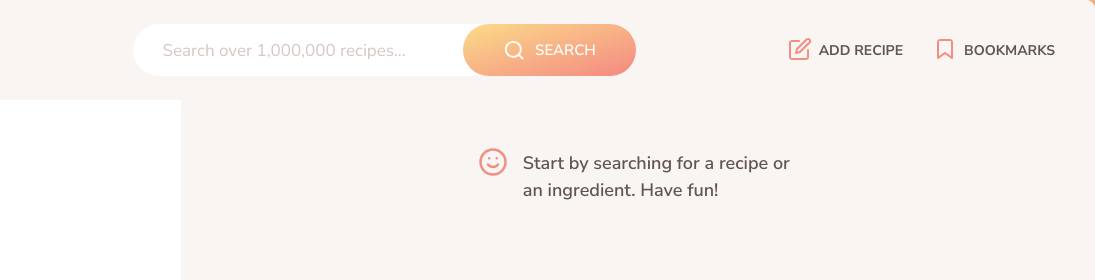
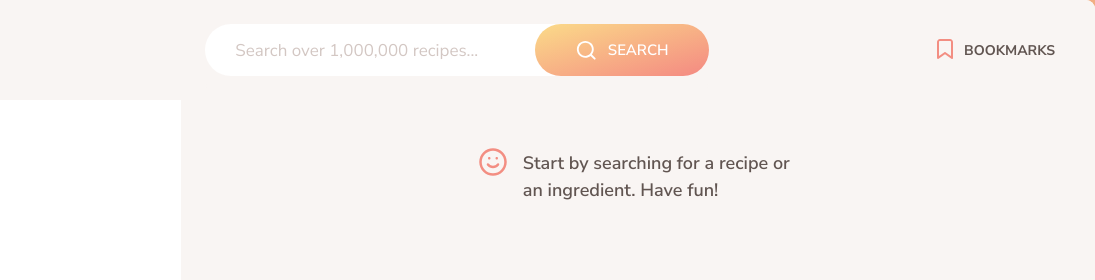
Before and after one commit to Hi-JCL/Forkify, a plain HTML site: page index.html in a window 1280 px wide. Shown: the top 280 px of the page, 185-1280 px from the left. Drawn offline with Linux system fonts and the light colour scheme; no server answers.

Commit message:
Add files via upload

```diff
--- a/index.html
+++ b/index.html
@@ -44,12 +44,12 @@
         <nav class="nav">
           <ul class="nav__list">
             <li class="nav__item">
-              <button class="nav__btn nav__btn--add-recipe">
+              <!-- <button class="nav__btn nav__btn--add-recipe">
                 <svg class="nav__icon">
                   <use href="src/img/icons.svg#icon-edit"></use>
                 </svg>
                 <span>Add recipe</span>
-              </button>
+              </button> -->
             </li>
             <li class="nav__item">
               <button class="nav__btn nav__btn--bookmarks">
```
